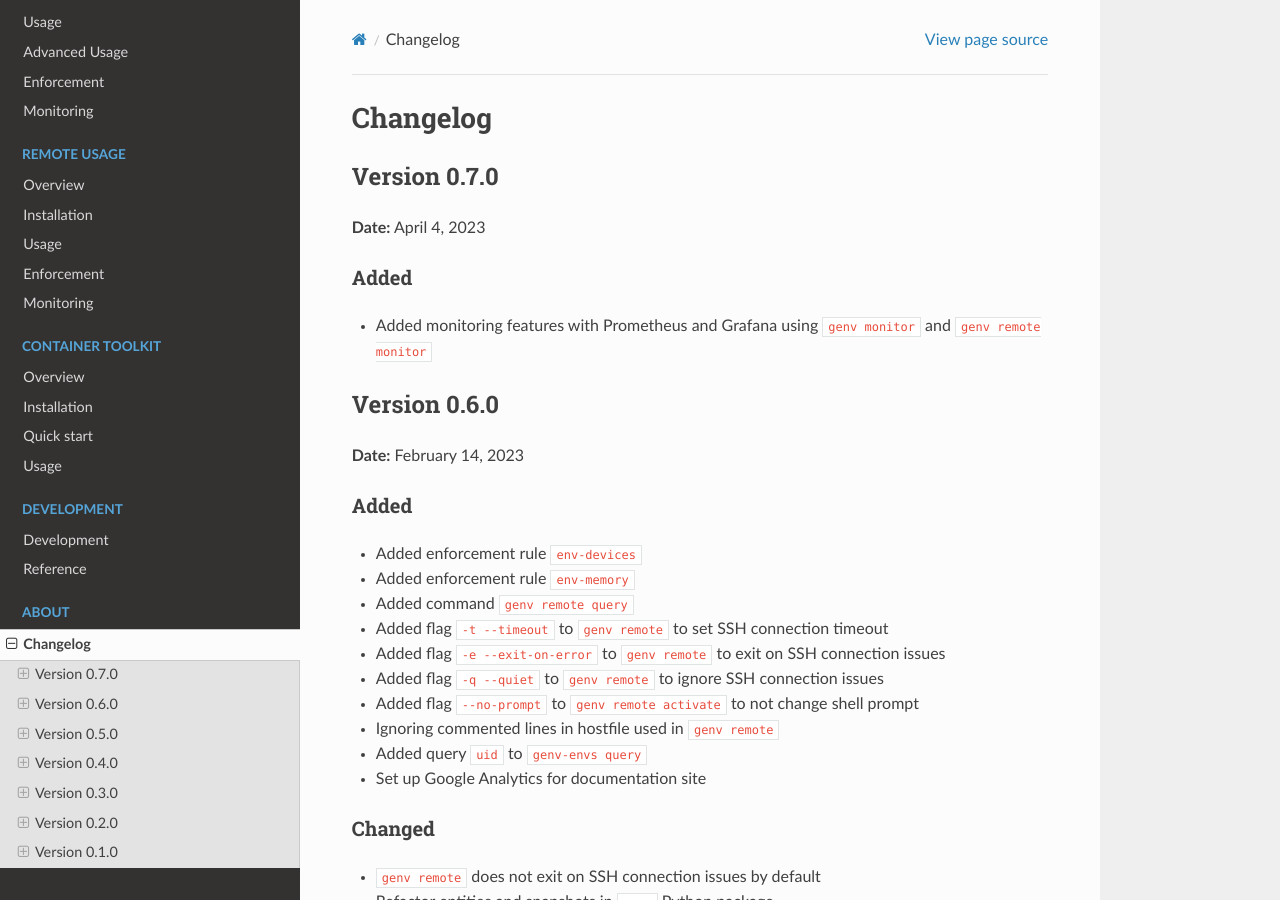
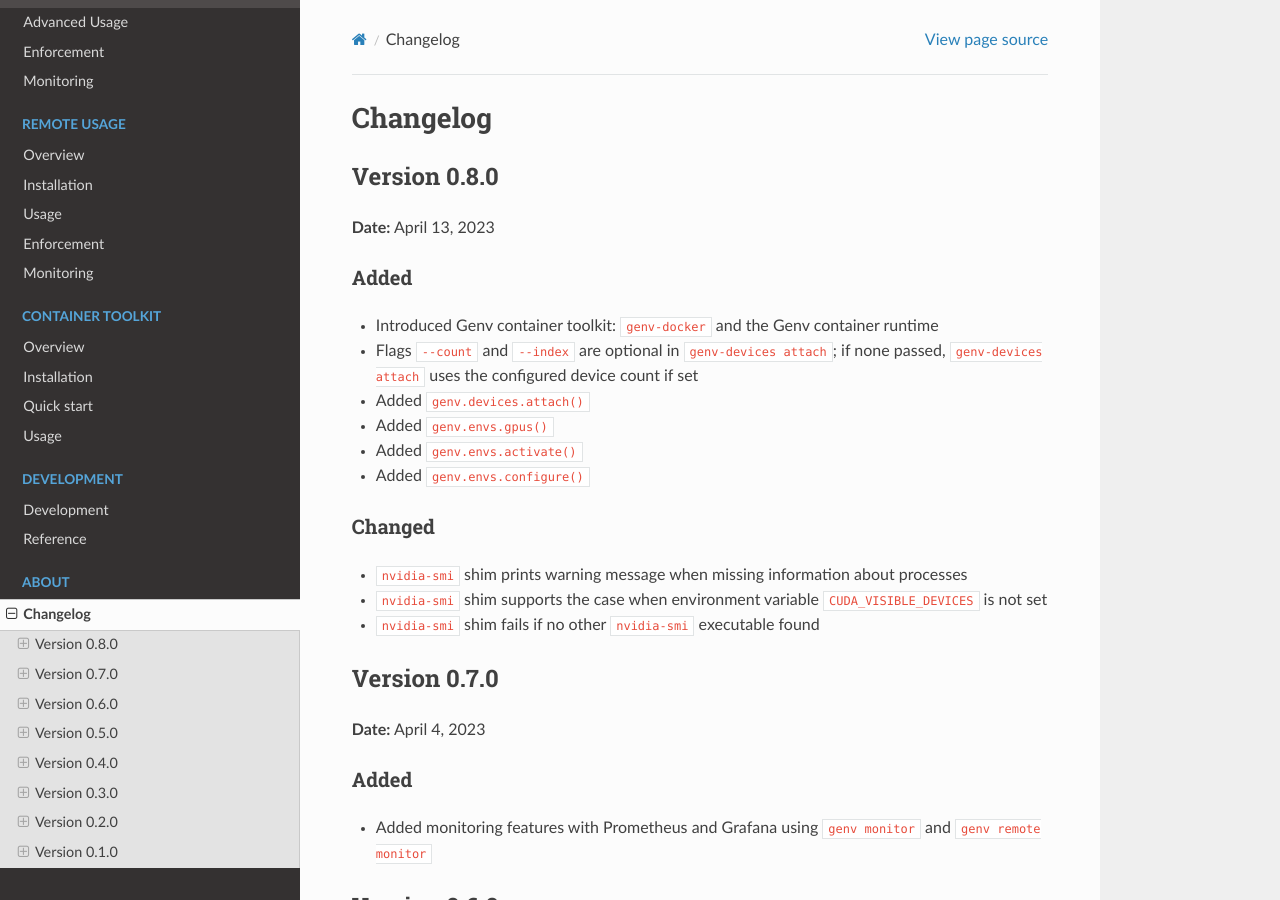
Before and after one commit to run-ai/genv, a Sphinx documentation site: the page built from docs/source/about/changelog.rst, in a window 1280 px wide and 900 px high. Built offline with Sphinx 7.4.7 and the Read the Docs theme 2.0.0, drawn with Linux system fonts in a browser that asks for light colours.

Commit message:
Bump version to 0.8.0

```diff
--- a/docs/source/about/changelog.rst
+++ b/docs/source/about/changelog.rst
@@ -1,5 +1,24 @@
 Changelog
 =========
+
+Version 0.8.0
+-------------
+**Date:** April 13, 2023
+
+Added
+~~~~~
+* Introduced Genv container toolkit: :code:`genv-docker` and the Genv container runtime
+* Flags :code:`--count` and :code:`--index` are optional in :code:`genv-devices attach`; if none passed, :code:`genv-devices attach` uses the configured device count if set
+* Added :code:`genv.devices.attach()`
+* Added :code:`genv.envs.gpus()`
+* Added :code:`genv.envs.activate()`
+* Added :code:`genv.envs.configure()`
+
+Changed
+~~~~~~~
+* :code:`nvidia-smi` shim prints warning message when missing information about processes
+* :code:`nvidia-smi` shim supports the case when environment variable :code:`CUDA_VISIBLE_DEVICES` is not set
+* :code:`nvidia-smi` shim fails if no other :code:`nvidia-smi` executable found
 
 Version 0.7.0
 -------------
--- a/docs/source/conf.py
+++ b/docs/source/conf.py
@@ -9,7 +9,7 @@
 project = "Genv"
 copyright = "2022-2023, Run.ai"
 author = "Raz Rotenberg"
-release = "0.7.0"
+release = "0.8.0"
 
 # -- General configuration ---------------------------------------------------
 # https://www.sphinx-doc.org/en/master/usage/configuration.html#general-configuration
```
Also changed, not shown: 1 other file.
